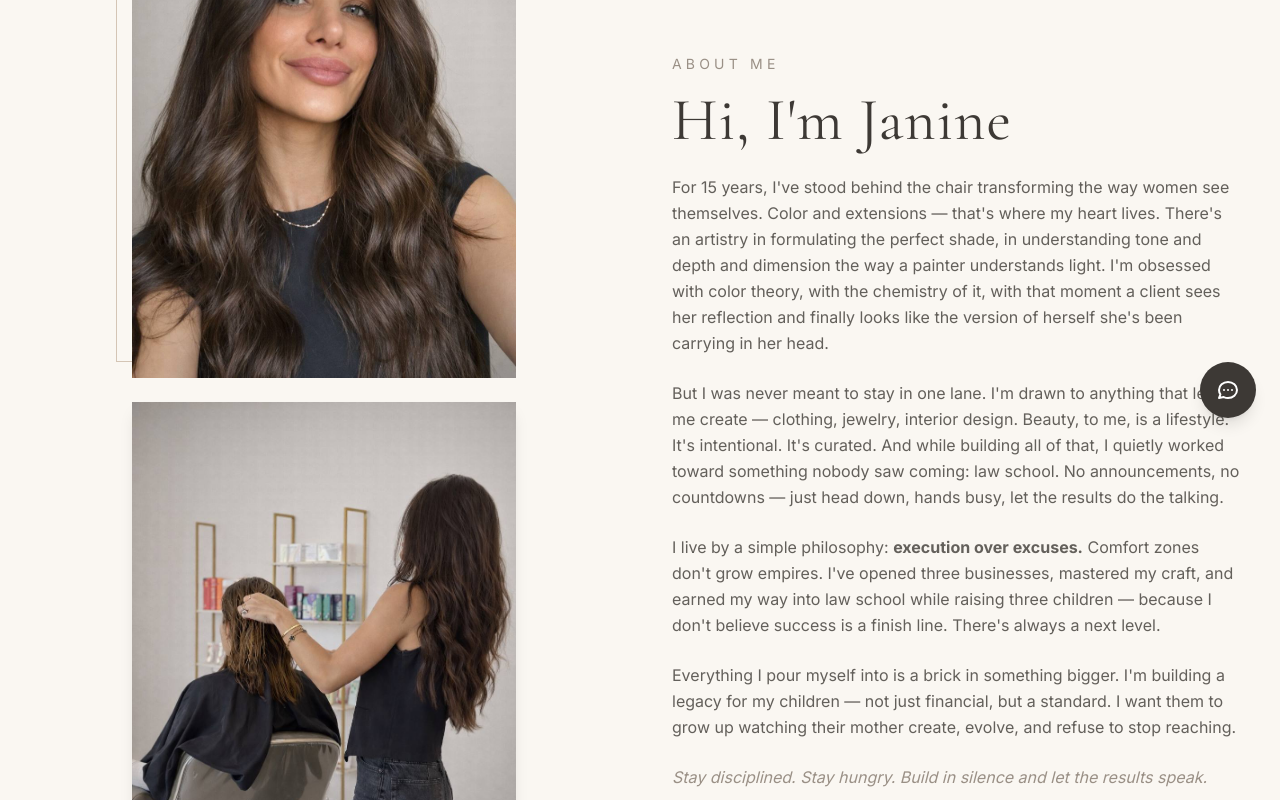
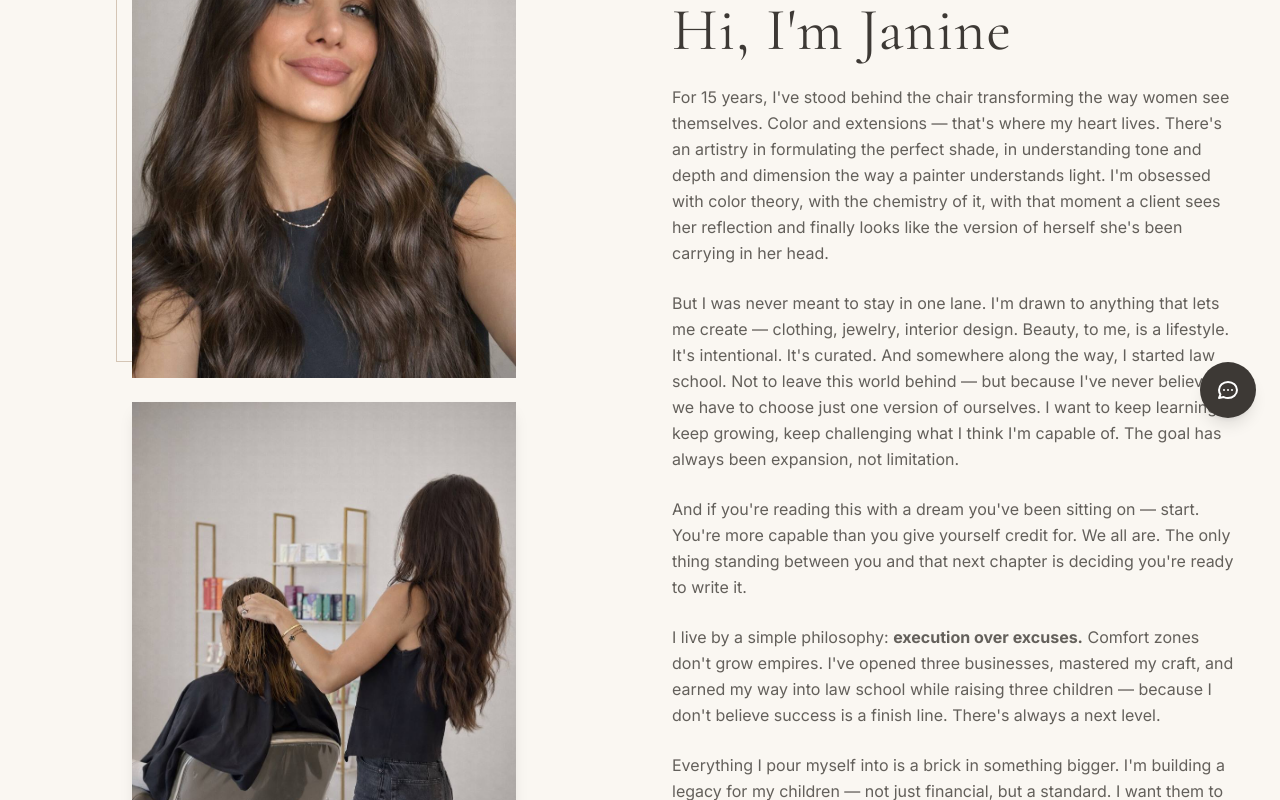
Before and after one commit to colorbyjanine/Thejformula, a Next.js app in the folder projects/thejformula/: page /about in a window 1280 px wide. Shown: the part 358-1158 px from the top of the page. Built offline with nearby package versions, Linux system fonts and the light colour scheme.

Commit message:
Update About page with new law school paragraph

```diff
--- a/projects/thejformula/app/about/page.tsx
+++ b/projects/thejformula/app/about/page.tsx
@@ -51,9 +51,15 @@ export default function About() {
                 <p>
                   But I was never meant to stay in one lane. I'm drawn to anything that lets me
                   create — clothing, jewelry, interior design. Beauty, to me, is a lifestyle.
-                  It's intentional. It's curated. And while building all of that, I quietly
-                  worked toward something nobody saw coming: law school. No announcements,
-                  no countdowns — just head down, hands busy, let the results do the talking.
+                  It's intentional. It's curated. And somewhere along the way, I started law school.
+                  Not to leave this world behind — but because I've never believed we have to choose
+                  just one version of ourselves. I want to keep learning, keep growing, keep
+                  challenging what I think I'm capable of. The goal has always been expansion, not limitation.
+                </p>
+                <p>
+                  And if you're reading this with a dream you've been sitting on — start. You're
+                  more capable than you give yourself credit for. We all are. The only thing standing
+                  between you and that next chapter is deciding you're ready to write it.
                 </p>
                 <p>
                   I live by a simple philosophy: <strong>execution over excuses.</strong> Comfort
```
